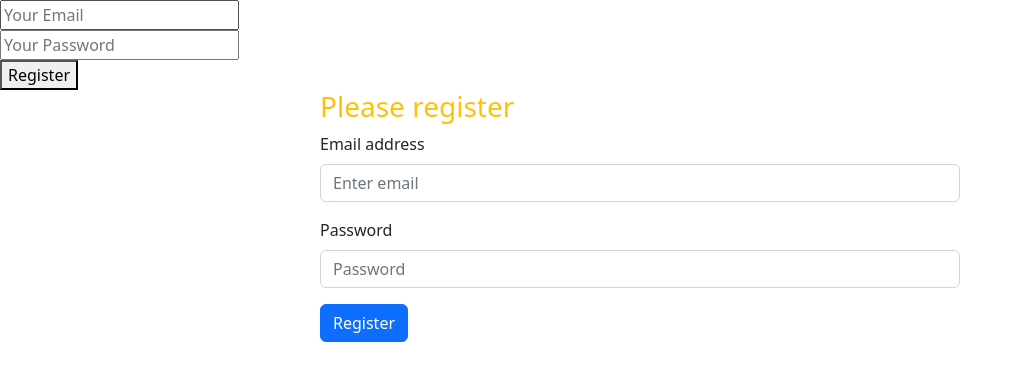
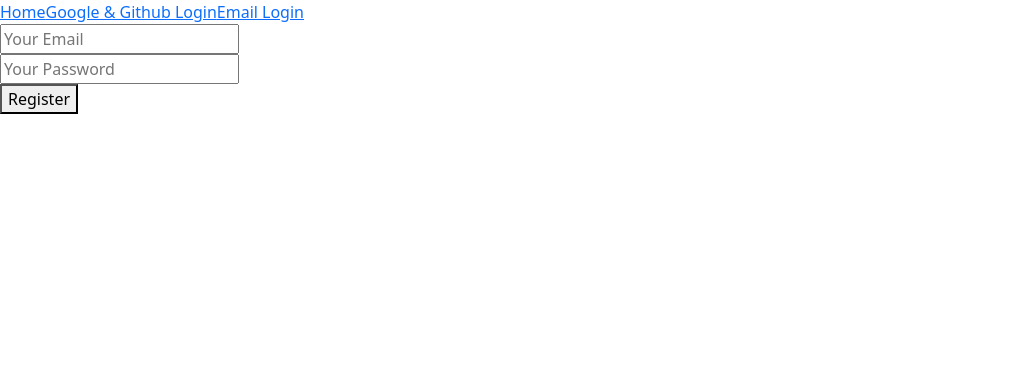
Before and after one commit to sadmanador/email-password-base-auth, a React (Create React App) app: page / in a window 1280 px wide. Shown: the top 380 px of the page, without its empty margins (0-1023 px from the left). Built offline with nearby package versions, Linux system fonts and the light colour scheme.

Commit message:
router added

```diff
--- a/package.json
+++ b/package.json
@@ -11,6 +11,7 @@
     "react": "^18.2.0",
     "react-bootstrap": "^2.6.0",
     "react-dom": "^18.2.0",
+    "react-router-dom": "^6.4.4",
     "react-scripts": "5.0.1",
     "web-vitals": "^2.1.4"
   },
--- a/src/App.js
+++ b/src/App.js
@@ -1,44 +1,14 @@
+import { RouterProvider } from 'react-router-dom';
 import './App.css';
-import { getAuth } from "firebase/auth";
-import app from './firebase/firebase.init';
-import BootstrapForm from './components/Bootstrap-form/Bootstrap-Form';
+import { router } from './routes/router';
 
-const auth = getAuth(app);
-
-const handleRegister = event => {
-  //prevents the default nature of form submit.
-  event.preventDefault();
-  const email = event.target.email.value;
-  const password = event.target.password.value;
-}
-
-//onChange handler can detect the change
-const handleEmailChange = event => {
-  const email = event.target.value;
-}
-
-const handlePasswordChange = event => {
-  const password = event.target.value
-}
-
-const handleEmailOnBlur = event => {
-  const email = event.target.value;
-}
-
-const handleEmailOnFocus = event => {
-  const email = event.target.value;
-}
 
 function App() {
   return (
     <div className="App">
-      <form onSubmit={handleRegister}>
-        <input onChange={handleEmailChange} onBlur={handleEmailOnBlur} onFocus={handleEmailOnFocus} type="email" name="email" id="" placeholder='Your Email' /><br />
-        <input onChange={handlePasswordChange} type="password" name="password" id="" placeholder='Your Password' /><br />
-        <button type='submit'>Register</button>
-      </form>
-
-      <BootstrapForm></BootstrapForm>
+      <RouterProvider
+        router={router}
+      ></RouterProvider>
     </div>
   );
 }
--- /dev/null
+++ b/src/Layout/Main.js
@@ -0,0 +1,14 @@
+import React from 'react';
+import { Outlet } from 'react-router-dom';
+import Header from '../components/Header/Header';
+
+const Main = () => {
+    return (
+        <div>
+            <Header></Header>
+            <Outlet></Outlet>
+        </div>
+    );
+};
+
+export default Main;
--- /dev/null
+++ b/src/components/GoogleGitHubLogin/GoogleGitHubLogin.js
@@ -0,0 +1,43 @@
+import React from 'react';
+import {getAuth} from "firebase/auth";
+import app from './../../firebase/firebase.init';
+
+const auth = getAuth(app)
+
+const handleRegister = event => {
+    //prevents the default nature of form submit.
+    event.preventDefault();
+    const email = event.target.email.value;
+    const password = event.target.password.value;
+  }
+
+  //onChange handler can detect the change
+  const handleEmailChange = event => {
+    const email = event.target.value;
+  }
+
+  const handlePasswordChange = event => {
+    const password = event.target.value
+  }
+
+  const handleEmailOnBlur = event => {
+    const email = event.target.value;
+  }
+
+  const handleEmailOnFocus = event => {
+    const email = event.target.value;
+  }
+
+const GoogleGitHubLogin = () => {
+    return (
+        <div>
+            <form onSubmit={handleRegister}>
+                <input onChange={handleEmailChange} onBlur={handleEmailOnBlur} onFocus={handleEmailOnFocus} type="email" name="email" id="" placeholder='Your Email' /><br />
+                <input onChange={handlePasswordChange} type="password" name="password" id="" placeholder='Your Password' /><br />
+                <button type='submit'>Register</button>
+            </form>
+        </div>
+    );
+};
+
+export default GoogleGitHubLogin;
--- /dev/null
+++ b/src/components/Header/Header.js
@@ -0,0 +1,14 @@
+import React from 'react';
+import { NavLink } from 'react-router-dom';
+
+const Header = () => {
+    return (
+        <nav>
+            <NavLink to='/'>Home</NavLink>
+            <NavLink to='/'>Google & Github Login</NavLink>
+            <NavLink to='/bootstrapForm'>Email Login</NavLink>
+        </nav>
+    );
+};
+
+export default Header;
--- /dev/null
+++ b/src/routes/router.js
@@ -0,0 +1,12 @@
+import { createBrowserRouter } from "react-router-dom";
+import BootstrapForm from "../components/Bootstrap-form/Bootstrap-Form";
+import GoogleGitHubLogin from "../components/GoogleGitHubLogin/GoogleGitHubLogin";
+import Main from "../Layout/Main";
+
+
+export const router = createBrowserRouter([
+    {path: '/', element: <Main></Main>, children: [
+        {path: '/', element: <GoogleGitHubLogin></GoogleGitHubLogin>},
+        {path: '/bootstrapForm', element: <BootstrapForm></BootstrapForm>}
+    ]}
+])
```
Also changed, not shown: 1 other file (tests, documents, lock files or other folders).
